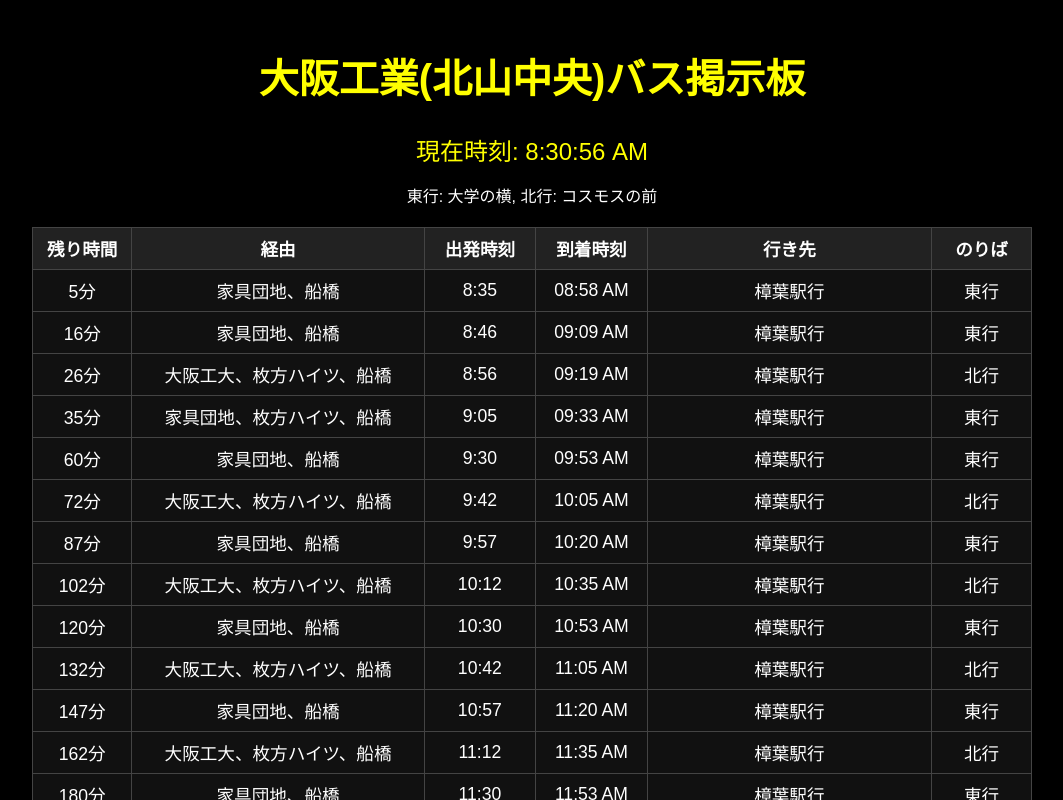
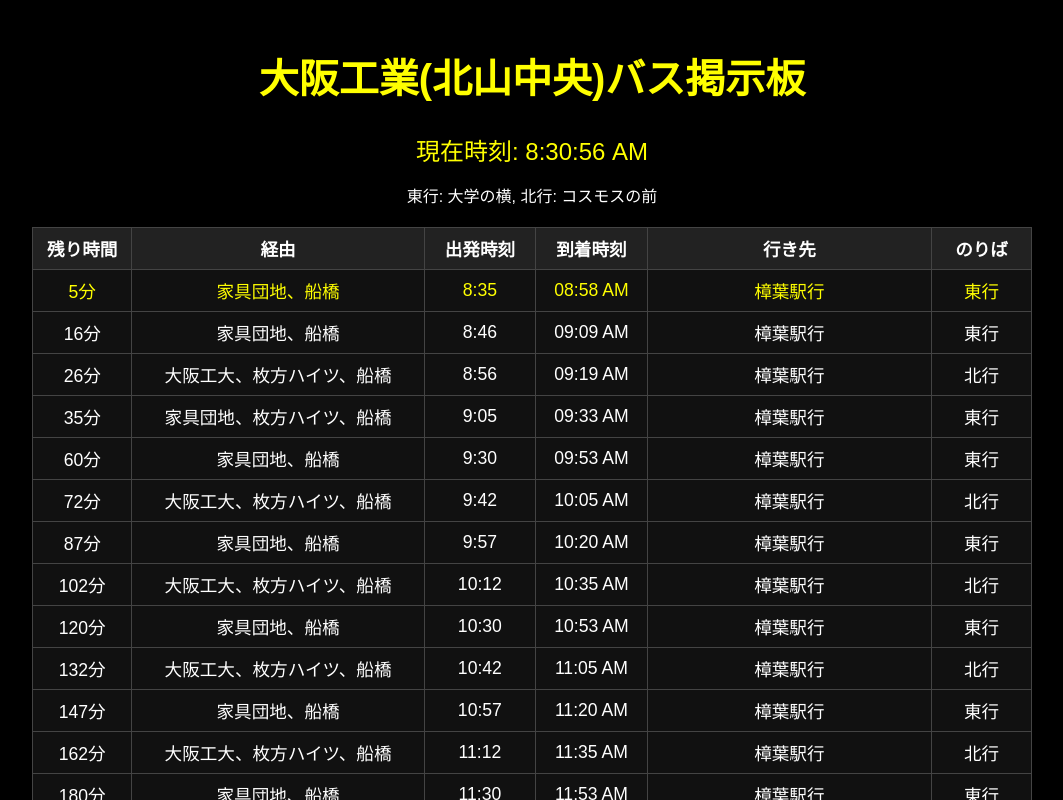
Before and after one commit to tomida130/kitayama-kuzuha, a React (Create React App) app: page / in a window 1280 px wide. Shown: the top 800 px of the page, without its empty margins (108-1171 px from the left). Built offline with nearby package versions, Linux system fonts and the light colour scheme.

Commit message:
Initial commit

```diff
--- a/src/App.js
+++ b/src/App.js
@@ -8,7 +8,7 @@ function App() {
 
   // JSONファイルからデータを取得する
   useEffect(() => {
-    fetch("/timetable/kuzuha/time_saturday.json")
+    fetch(`${process.env.PUBLIC_URL}/timetable/kuzuha/time_saturday.json`)
       .then((response) => response.json())
       .then((data) => {
         const now = new Date();
@@ -154,16 +154,25 @@ function App() {
         </thead>
         <tbody>
           {upcomingTrains.map((train) => (
-            <tr
-              key={train.ID}
-              style={{ color: getTimeColor(train.Hour, train.Min) }}
-            >
-              <td>{calculateRemainingMinutes(train.Hour, train.Min)}分</td>
-              <td>{train.via}</td>
-              <td>{`${train.Hour}:${train.Min.padStart(2, "0")}`}</td>
-              <td>{getArrivalTime(train.via, train.Hour, train.Min)}</td>
-              <td>{train.destination}</td>
-              <td>{train.platform}</td>
+            <tr key={train.ID}>
+              <td style={{ color: getTimeColor(train.Hour, train.Min) }}>
+                {calculateRemainingMinutes(train.Hour, train.Min)}分
+              </td>
+              <td style={{ color: getTimeColor(train.Hour, train.Min) }}>
+                {train.via}
+              </td>
+              <td style={{ color: getTimeColor(train.Hour, train.Min) }}>{`${
+                train.Hour
+              }:${train.Min.padStart(2, "0")}`}</td>
+              <td style={{ color: getTimeColor(train.Hour, train.Min) }}>
+                {getArrivalTime(train.via, train.Hour, train.Min)}
+              </td>
+              <td style={{ color: getTimeColor(train.Hour, train.Min) }}>
+                {train.destination}
+              </td>
+              <td style={{ color: getTimeColor(train.Hour, train.Min) }}>
+                {train.platform}
+              </td>
             </tr>
           ))}
         </tbody>
```
Also changed, not shown: package.json (+3 -5 lines).
